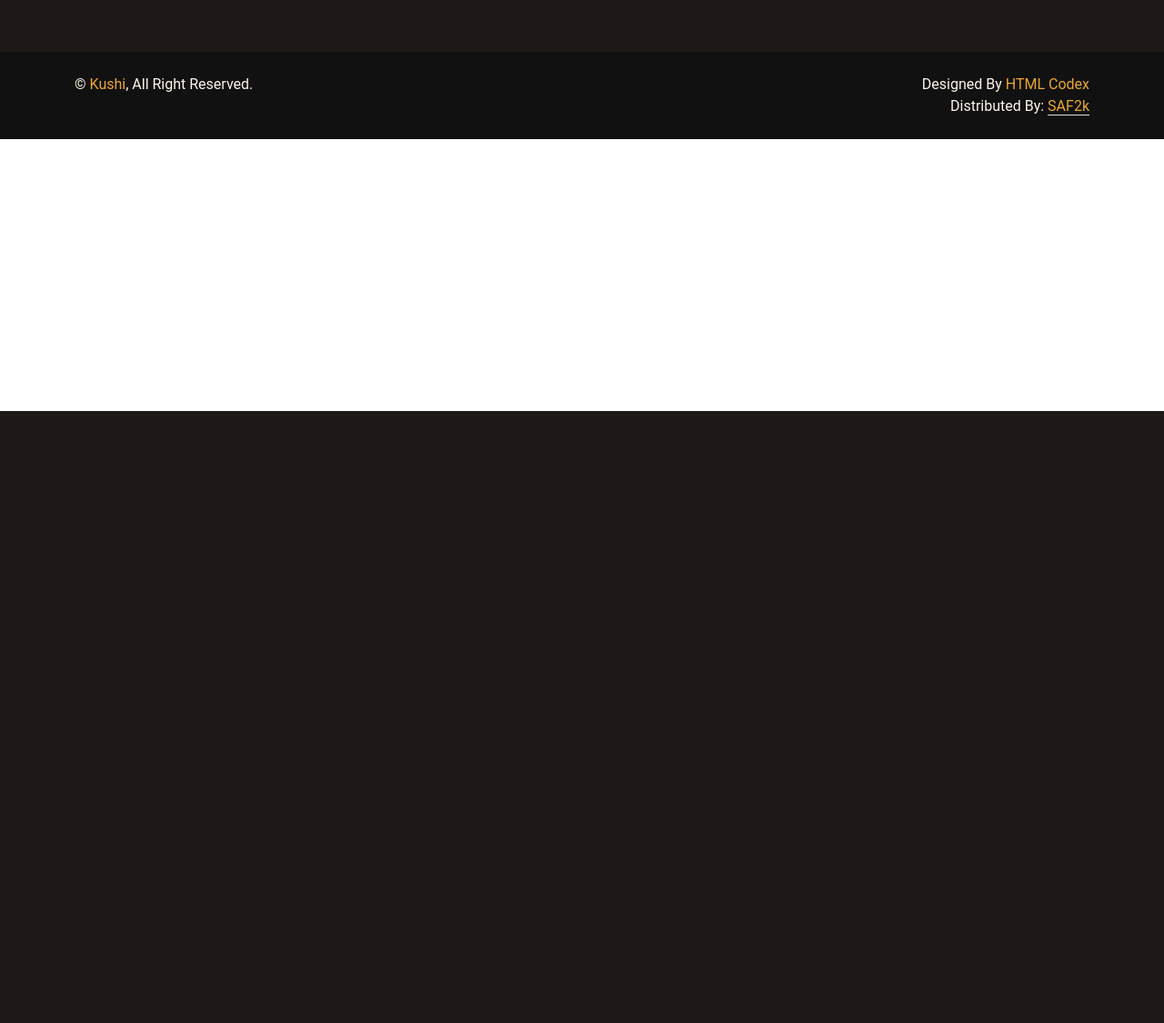
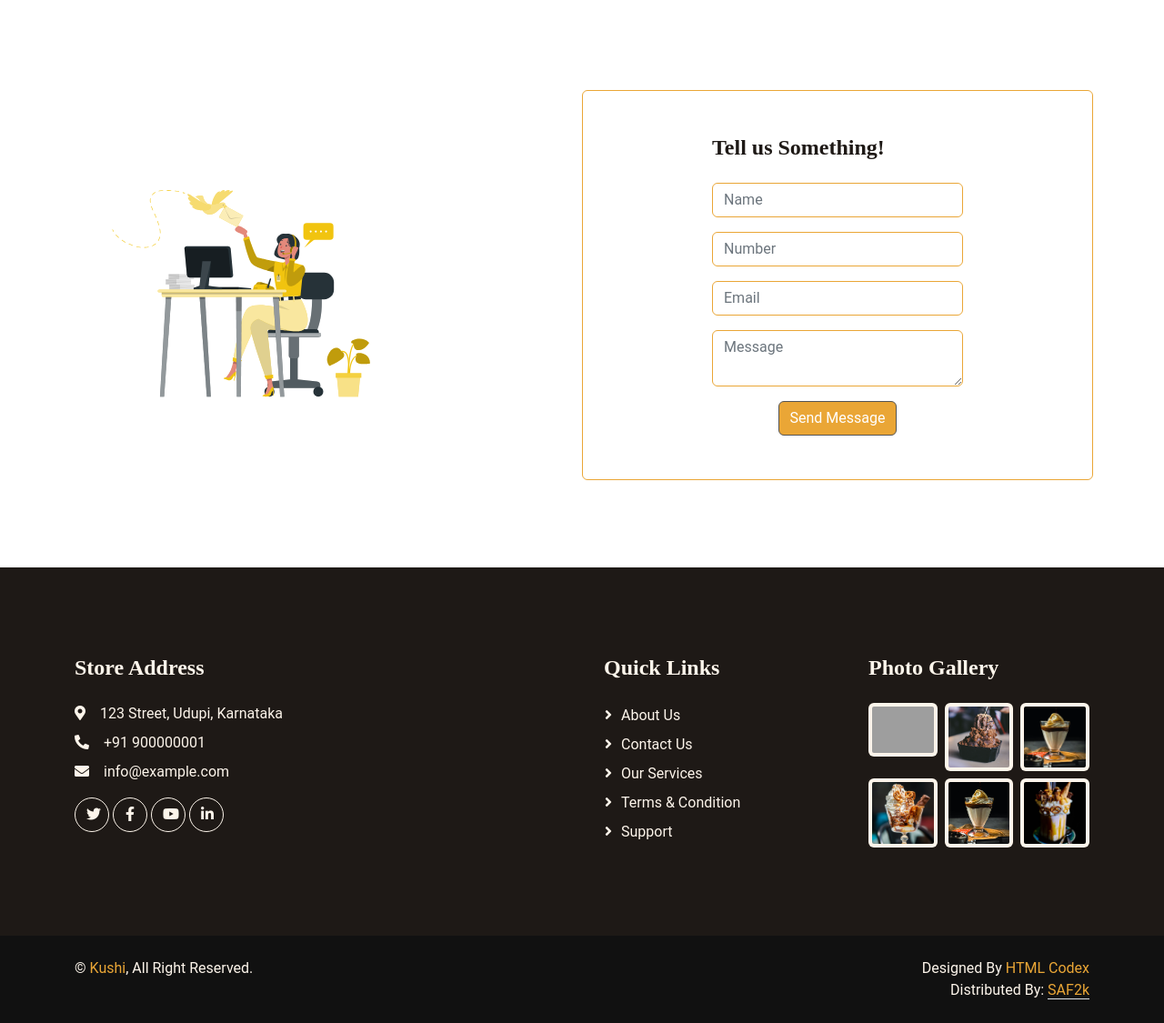
Before and after one commit to SAF2k/PHP-IceCream-Online-Admin, a PHP site: page /kushi/contact.php in a window 1280 px wide. Shown: the part 348-1473 px from the top of the page at 91% size. Before the commit the page ends 800 px from the top, so only its background shows below. Run offline with PHP 8.4, Linux system fonts and the light colour scheme; data comes from the database, SQL or seed files in the repository; some libraries are stand-ins or nearby versions; some web fonts are replaced; grey boxes are pictures that could not be loaded.

Commit message:
contact us added

```diff
--- a/contact.php
+++ b/contact.php
@@ -1,6 +1,104 @@
+<?php
+
+include 'config/connect.php';
+
+session_start();
+
+if (isset($_SESSION['user_id'])) {
+    $user_id = $_SESSION['user_id'];
+} else {
+    $user_id = '';
+}
+;
+
+if (isset($_POST['send'])) {
+
+    $name = $_POST['name'];
+    $name = filter_var($name, FILTER_SANITIZE_STRING);
+    $email = $_POST['email'];
+    $email = filter_var($email, FILTER_SANITIZE_STRING);
+    $number = $_POST['number'];
+    $number = filter_var($number, FILTER_SANITIZE_STRING);
+    $msg = $_POST['msg'];
+    $msg = filter_var($msg, FILTER_SANITIZE_STRING);
+
+    $select_message = $conn->prepare("SELECT * FROM `messages` WHERE name = ? AND email = ? AND number = ? AND message = ?");
+    $select_message->execute([$name, $email, $number, $msg]);
+
+    if ($select_message->rowCount() > 0) {
+        $message[] = 'already sent message!';
+    } else {
+
+        $insert_message = $conn->prepare("INSERT INTO `messages`(user_id, name, email, number, message) VALUES(?,?,?,?,?)");
+        $insert_message->execute([$user_id, $name, $email, $number, $msg]);
+
+        $message[] = 'sent message successfully! ';
+
+    }
+
+}
+
+?>
 
 
 <?php include 'includes/header.php'; ?>
 
 
+<!-- Page Header Start -->
+<div class="container-fluid page-header mb-1 py-6 wow fadeIn" data-wow-delay="0.1s">
+    <div class="container text-center pt-5">
+        <h1 class="display-4 text-white animated slideInDown mb-3">Contact Us</h1>
+        <nav aria-label="breadcrumb animated slideInDown">
+            <ol class="breadcrumb justify-content-center mb-0">
+                <li class="breadcrumb-item"><a class="text-white" href="index.php">Home</a></li>
+                <li class="breadcrumb-item text-primary active" aria-current="page">Contact us</li>
+            </ol>
+        </nav>
+    </div>
+</div>
+<!-- Page Header End -->
+
+
+<div class="container-xxl py-6">
+    <div class="container">
+        <div class="row g-2 d-flex justify-content-between align-items-center">
+            <div class="wow fadeInUp col-md-6 col-lg-4 d-none d-md-block" data-wow-delay="0.1">
+                <img class="img-fluid rounded" src="./img/contact-img.svg" alt="">
+            </div>
+
+            <div class="col-sm-6 wow fadeInUp d-flex justify-content-center border border-primary py-5 rounded-3"
+                data-wow-delay="0.1">
+                <form action="contact.php" method="post" class="col-lg-6 wow fadeInUp" data-wow-delay="0.1s">
+                    <div class="row g-3">
+                        <div class="col-12">
+                            <h4>Tell us Something!</h4>
+                        </div>
+                        <div class="col-12">
+                            <input type="text" class="form-control border-primary" placeholder="Name" name="name"
+                                required>
+                        </div>
+                        <div class="col-12">
+                            <input type="number" class="form-control border-primary" placeholder="Number" name="number"
+                                maxlength="10" required>
+                        </div>
+                        <div class="col-12">
+                            <input type="email" class="form-control border-primary" placeholder="Email" name="email"
+                                required>
+                        </div>
+                        <div class="col-12">
+                            <textarea class="form-control border-primary" placeholder="Message" name="msg"
+                                maxlength="500" required></textarea>
+                        </div>
+                        <div class="col-12 d-flex justify-content-center">
+                            <button type="submit" name="send" class="btn btn-primary border-secondary">Send Message</button>
+                        </div>
+                    </div>
+                </form>
+            </div>
+
+        </div>
+    </div>
+</div>
+
+
 <?php include 'includes/footer.php'; ?>
--- a/includes/footer.php
+++ b/includes/footer.php
@@ -30,23 +30,23 @@
             <div class="col-lg-3 col-md-6">
                 <h4 class="text-light mb-4">Photo Gallery</h4>
                 <div class="row g-2">
-                    <div class="col-4">
-                        <img class="img-fluid bg-light rounded p-1" src="img/product-1.jpg" alt="Image">
+                     <div class="col-4">
+                        <img class="img-fluid bg-light rounded p-1" src="img/gal5.jpg" alt="Image">
                     </div>
                     <div class="col-4">
-                        <img class="img-fluid bg-light rounded p-1" src="img/product-2.jpg" alt="Image">
+                        <img class="img-fluid bg-light rounded p-1" src="img/gal2.jpg" alt="Image">
                     </div>
                     <div class="col-4">
-                        <img class="img-fluid bg-light rounded p-1" src="img/product-3.jpg" alt="Image">
+                        <img class="img-fluid bg-light rounded p-1" src="img/gal.png" alt="Image">
                     </div>
                     <div class="col-4">
-                        <img class="img-fluid bg-light rounded p-1" src="img/product-2.jpg" alt="Image">
+                        <img class="img-fluid bg-light rounded p-1" src="img/gal4.jpg" alt="Image">
                     </div>
                     <div class="col-4">
-                        <img class="img-fluid bg-light rounded p-1" src="img/product-3.jpg" alt="Image">
+                        <img class="img-fluid bg-light rounded p-1" src="img/gal3.jpg" alt="Image">
                     </div>
                     <div class="col-4">
-                        <img class="img-fluid bg-light rounded p-1" src="img/product-1.jpg" alt="Image">
+                        <img class="img-fluid bg-light rounded p-1" src="img/gal1.png" alt="Image">
                     </div>
                 </div>
             </div>
@@ -74,8 +74,9 @@
 
 
 <!-- Back to Top -->
-<a href="#" class="btn btn-lg btn-primary btn-lg-square rounded-circle back-to-top"><i
-        class="bi bi-arrow-up text-center"></i></a>
+<a href="#" class="btn btn-lg btn-primary btn-lg-square rounded-circle back-to-top">
+    <i class="bi bi-arrow-up text-center"></i>
+</a>
 
 
 <!-- JavaScript Libraries -->
--- a/includes/testimonial.php
+++ b/includes/testimonial.php
@@ -6,17 +6,18 @@
             <h1 class="display-6 mb-4">More Than 2000+ Customers Trusted Us</h1>
         </div>
         <div class="owl-carousel testimonial-carousel wow fadeInUp" data-wow-delay="0.1s">
+
             <div class="testimonial-item bg-white rounded p-4">
                 <div class="d-flex align-items-center mb-4">
                     <img class="flex-shrink-0 rounded-circle border p-1" src="img/testimonial-1.jpg" alt="">
                     <div class="ms-4">
                         <h5 class="mb-1">Client Name</h5>
-                        <span>Profession</span>
                     </div>
                 </div>
                 <p class="mb-0">Tempor erat elitr rebum at clita. Diam dolor diam ipsum sit diam amet diam et eos. Clita
                     erat ipsum et lorem et sit.</p>
             </div>
+
             <div class="testimonial-item bg-white rounded p-4">
                 <div class="d-flex align-items-center mb-4">
                     <img class="flex-shrink-0 rounded-circle border p-1" src="img/testimonial-2.jpg" alt="">
--- a/index.php
+++ b/index.php
@@ -166,7 +166,7 @@ include 'includes/add_cart.php';
                         <div class="col-md-6 col-lg-4 col-xl-3 p-2 shadow ">
                             <a href="./menu.php">
                                 <div class="collection-img position-relative wow fadeInUp" data-wow-delay="0.05s">
-                                    <img height="300px" width="300px" src="uploaded_img/<?= $fetch_products['image']; ?>"
+                                    <img height="270vh" width="100%" src="uploaded_img/<?= $fetch_products['image']; ?>"
                                         class="position-relative rounded mb-2">
                                 </div>
                                 <div class="text-center">
--- a/menu.php
+++ b/menu.php
@@ -69,7 +69,7 @@ include 'includes/add_cart.php';
                                 <input type="hidden" name="image" value="<?= $fetch_products['image']; ?>">
                                 <input type="hidden" name="qty" value="1">
                                         <div class="collection-img position-relative">
-                                            <img src="uploaded_img/<?= $fetch_products['image']; ?> " class="w-100 rounded-3 mb-3">
+                                            <img height="270vh" width="100%" src="uploaded_img/<?= $fetch_products['image']; ?> " class="rounded-3 mb-3">
                                 </div>
                                 <div class="d-flex justify-content-around">
                                     <p class="text-capitalize my-1">
```
Also changed, not shown: cart.php (+8 -8 lines), orders.php (+14 -0 lines), img/contact-img.svg (added), img/product-1.jpg (deleted), img/team-1.jpg (added), img/team-2.jpg (added), img/team-3.jpg (added), img/team-4.jpg (added), img/testimonial-1.jpg (added), img/testimonial-2.jpg (added), img/testimonial-3.jpg (added), img/testimonial-4.jpg (added), img/tiramisu.png.jpg (added), img/user-icon.png (added), 1 more files.
